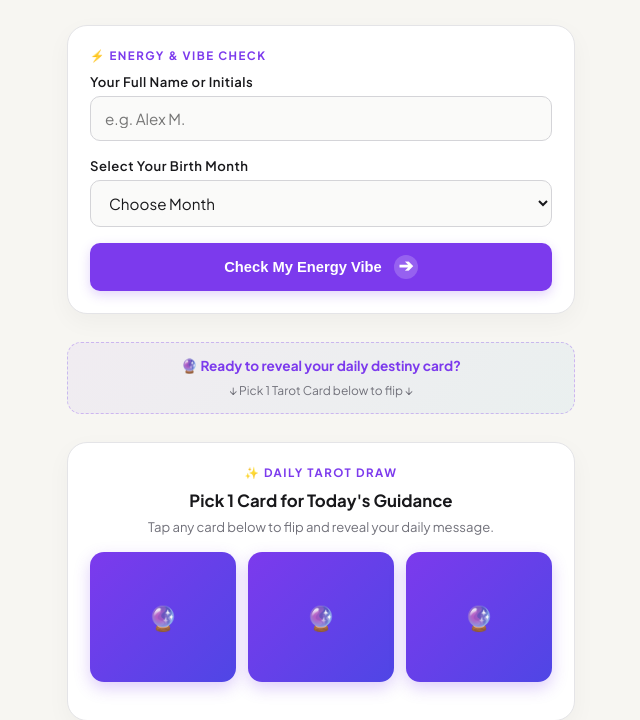
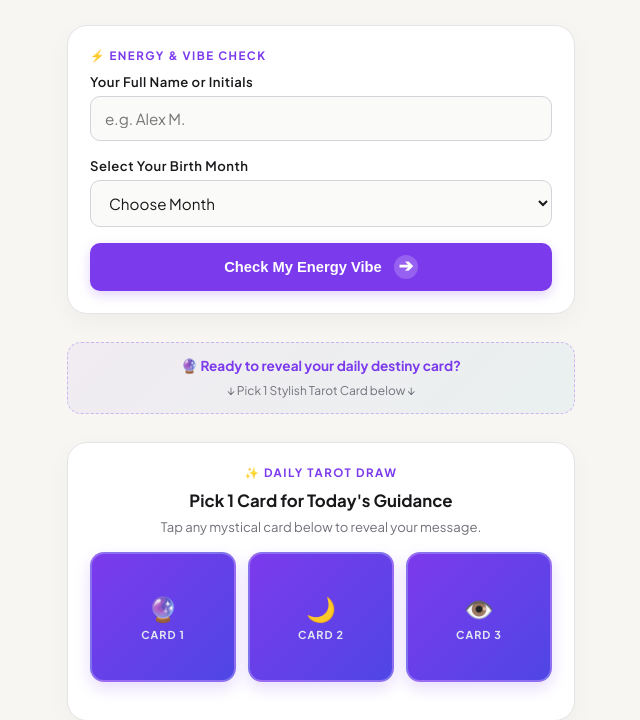
Before and after one commit to fuyjuwd-design/fuyjuwd-design.github.io, a plain HTML site: page index.html in a window 1280 px wide. Shown: the part 238-958 px from the top of the page, without its empty margins (319-959 px from the left). Drawn offline with Linux system fonts and the light colour scheme.

Commit message:
Revamp tarot card styles and update draw logic
Updated styling and content for tarot cards to enhance visual appeal and clarity. Modified card draw logic to reflect new design and descriptions.

```diff
--- a/index.html
+++ b/index.html
@@ -347,7 +347,7 @@
             color: var(--text-muted);
         }
 
-        /* 3D TAROT CARDS STYLING */
+        /* STYLISH 3D TAROT CARDS */
         .tarot-deck {
             display: grid;
             grid-template-columns: repeat(3, 1fr);
@@ -357,51 +357,71 @@
         }
 
         .tarot-card {
-            background: linear-gradient(135deg, #7c3aed, #4f46e5);
-            border-radius: 14px;
+            background: transparent;
             height: 130px;
             cursor: pointer;
-            display: flex;
-            align-items: center;
-            justify-content: center;
-            color: white;
-            font-weight: 700;
-            font-size: 1.5rem;
-            box-shadow: 0 6px 16px rgba(124, 58, 237, 0.25);
-            transition: transform 0.4s ease, box-shadow 0.3s ease;
-            position: relative;
-            transform-style: preserve-3d;
+            perspective: 1000px;
         }
 
-        .tarot-card:hover {
-            transform: translateY(-5px);
-            box-shadow: 0 10px 22px rgba(124, 58, 237, 0.35);
+        .card-inner {
+            position: relative;
+            width: 100%;
+            height: 100%;
+            text-align: center;
+            transition: transform 0.6s ease;
+            transform-style: preserve-3d;
+            border-radius: 14px;
+            box-shadow: 0 6px 16px rgba(124, 58, 237, 0.18);
         }
 
-        .tarot-card.flipped {
-            background: #ffffff;
-            color: var(--text-main);
-            border: 2px solid var(--primary);
+        .tarot-card.flipped .card-inner {
             transform: rotateY(180deg);
-            cursor: default;
         }
 
-        .tarot-card .card-back-content, .tarot-card .card-front-content {
+        .card-back, .card-front {
             position: absolute;
             width: 100%;
             height: 100%;
             backface-visibility: hidden;
+            border-radius: 14px;
             display: flex;
             flex-direction: column;
             align-items: center;
             justify-content: center;
             padding: 8px;
-            text-align: center;
         }
 
-        .tarot-card .card-front-content {
+        .card-back {
+            background: linear-gradient(135deg, #7c3aed, #4f46e5);
+            color: white;
+            border: 2px solid rgba(255, 255, 255, 0.25);
+            font-size: 1.5rem;
+        }
+
+        .card-back span {
+            font-size: 0.68rem;
+            letter-spacing: 1px;
+            text-transform: uppercase;
+            font-weight: 700;
+            margin-top: 4px;
+            color: #e2e8f0;
+        }
+
+        .card-front {
+            background: #ffffff;
+            color: var(--primary);
+            border: 2px solid var(--primary);
             transform: rotateY(180deg);
-            font-size: 0.78rem;
+            font-size: 0.88rem;
+            font-weight: 700;
+            font-family: 'Cinzel', serif;
+            gap: 4px;
+        }
+
+        .card-front small {
+            font-size: 0.65rem;
+            color: var(--text-muted);
+            font-family: 'Plus Jakarta Sans', sans-serif;
             font-weight: 600;
         }
 
@@ -729,32 +749,40 @@
         <!-- CURIOSITY BRIDGE 1 -->
         <div class="bridge-box">
             <p>🔮 Ready to reveal your daily destiny card?</p>
-            <span>↓ Pick 1 Tarot Card below to flip ↓</span>
+            <span>↓ Pick 1 Stylish Tarot Card below ↓</span>
         </div>
 
-        <!-- CARD 2: DAILY TAROT CARD DRAW -->
+        <!-- CARD 2: STYLISH DAILY TAROT CARD DRAW -->
         <section class="card" style="text-align: center;">
             <span class="card-badge">✨ Daily Tarot Draw</span>
             <h3 style="font-size: 1.05rem; margin-bottom: 6px; color: var(--text-main);">Pick 1 Card for Today's Guidance</h3>
-            <p class="subtitle" style="margin-bottom: 10px; font-size: 0.82rem;">Tap any card below to flip and reveal your daily message.</p>
+            <p class="subtitle" style="margin-bottom: 12px; font-size: 0.82rem;">Tap any mystical card below to reveal your message.</p>
 
             <div class="tarot-deck" id="tarotDeck">
                 <div class="tarot-card" onclick="pickTarotCard(0)">
-                    <div class="card-back-content">🔮</div>
-                    <div class="card-front-content" id="tCard0">Card</div>
+                    <div class="card-inner" id="cardInner0">
+                        <div class="card-back">🔮 <span>Card 1</span></div>
+                        <div class="card-front" id="cardFront0">✨ The Star</div>
+                    </div>
                 </div>
                 <div class="tarot-card" onclick="pickTarotCard(1)">
-                    <div class="card-back-content">🔮</div>
-                    <div class="card-front-content" id="tCard1">Card</div>
+                    <div class="card-inner" id="cardInner1">
+                        <div class="card-back">🌙 <span>Card 2</span></div>
+                        <div class="card-front" id="cardFront1">🔥 The Sun</div>
+                    </div>
                 </div>
                 <div class="tarot-card" onclick="pickTarotCard(2)">
-                    <div class="card-back-content">🔮</div>
-                    <div class="card-front-content" id="tCard2">Card</div>
+                    <div class="card-inner" id="cardInner2">
+                        <div class="card-back">👁️ <span>Card 3</span></div>
+                        <div class="card-front" id="cardFront2">💖 The Lovers</div>
+                    </div>
                 </div>
             </div>
 
-            <div id="tarotResultBox" style="display: none; margin-top: 14px; background: #fafaf9; border: 1px solid #d4d4d8; border-radius: 10px; padding: 14px;">
-                <span id="tarotResultText" style="font-size: 0.88rem; font-weight: 600; color: var(--primary); display: block; margin-bottom: 10px;"></span>
+            <div id="tarotResultBox" style="display: none; margin-top: 14px; background: #fafaf9; border: 1px solid #d4d4d8; border-radius: 12px; padding: 16px; text-align: left;">
+                <span class="result-badge" style="margin-bottom: 8px;">TAROT INSIGHT UNLOCKED</span>
+                <h4 id="tarotTitle" style="font-size: 1rem; font-weight: 700; color: var(--text-main); margin-bottom: 6px;"></h4>
+                <p id="tarotDesc" style="font-size: 0.82rem; color: var(--text-muted); line-height: 1.5; margin-bottom: 14px;"></p>
                 <button class="btn btn-social" style="font-size: 0.85rem; padding: 10px;" onclick="shareTarot()">
                     💬 Share Tarot Reading on WhatsApp
                 </button>
@@ -1050,16 +1078,13 @@
         setInterval(updateGlobalClock, 1000);
         updateGlobalClock();
 
-        /* === DAILY TAROT CARD 3D FLIP LOGIC === */
-        const tarotMeanings = [
-            "✨ The Star: Hope, renewed energy, and great wishes coming true today!",
-            "🔥 The Sun: Massive success, joy, and wonderful positivity surrounding you.",
-            "🌿 The Wheel: A lucky breakthrough and a pleasant surprise in your day!",
-            "💖 The Lovers: Harmonious connections, love, and deep mutual understanding.",
-            "⚡ The Magician: Your manifestation power is peak today—make your move!"
+        /* === STYLISH TAROT CARD DRAW 3D FLIP LOGIC === */
+        const tarotData = [
+            { name: "✨ The Star", desc: "Hope, renewed energy, and great wishes coming true today! Your focus is sharp and optimism brings wonderful opportunities." },
+            { name: "🔥 The Sun", desc: "Massive success, joy, and wonderful positivity surrounding you. A great day for new beginnings and spreading good energy." },
+            { name: "💖 The Lovers", desc: "Harmonious connections, love, and deep mutual understanding. Trust your heart in relationship choices today." }
         ];
 
-        let tarotPickedToday = false;
         function pickTarotCard(index) {
             const todayKey = new Date().toDateString();
             const lastPicked = localStorage.getItem('tarot_date');
@@ -1069,18 +1094,20 @@
                 return;
             }
 
-            const cards = document.querySelectorAll('.tarot-card');
-            cards.forEach((card, idx) => {
-                card.classList.add('flipped');
-                const randomMeaning = tarotMeanings[Math.floor(Math.random() * tarotMeanings.length)];
-                document.getElementById(`tCard${idx}`).textContent = (idx === index) ? randomMeaning : tarotMeanings[Math.floor(Math.random() * tarotMeanings.length)];
-            });
+            // Flip all cards, highlight chosen one
+            for (let i = 0; i < 3; i++) {
+                const cardInner = document.getElementById(`cardInner${i}`);
+                cardInner.parentElement.classList.add('flipped');
+
+                // Set specific name on the flipped front of each card
+                document.getElementById(`cardFront${i}`).innerHTML = `${tarotData[i].name} <small>Revealed</small>`;
+            }
 
             localStorage.setItem('tarot_date', todayKey);
-            tarotPickedToday = true;
 
-            const selectedMsg = document.getElementById(`tCard${index}`).textContent;
-            document.getElementById('tarotResultText').textContent = "Your Daily Reading: " + selectedMsg;
+            // Show clean separate result box below with description of the picked card
+            document.getElementById('tarotTitle').textContent = tarotData[index].name + " — Your Daily Guidance";
+            document.getElementById('tarotDesc').textContent = tarotData[index].desc;
             document.getElementById('tarotResultBox').style.display = 'block';
         }
 
@@ -1254,7 +1281,7 @@
         }
 
         const globalReviews = [
-            { name: "Sarah L.", loc: "United Kingdom", text: "The daily tarot card draw is my favorite part of the morning!" },
+            { name: "Sarah L.", loc: "United Kingdom", text: "The stylish tarot card draw is my favorite part of the morning!" },
             { name: "Marcus T.", loc: "United States", text: "Super fun interactive tools, loved checking my match score." },
             { name: "Priya K.", loc: "India", text: "Zero sign up needed, clean design and instant fun. Amazing!" },
             { name: "Carlos M.", loc: "Brazil", text: "My lucky color result gave me great daily motivation." },
```
